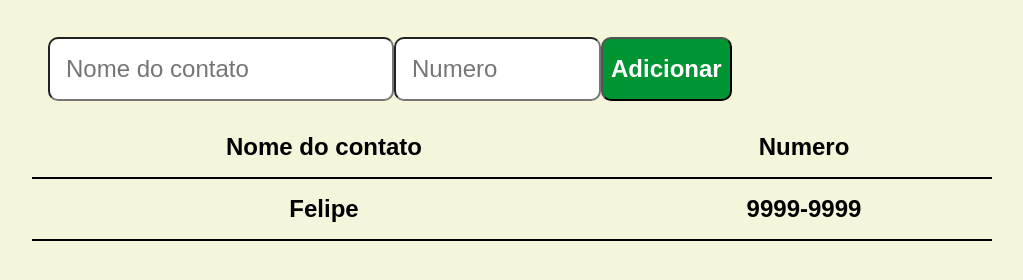
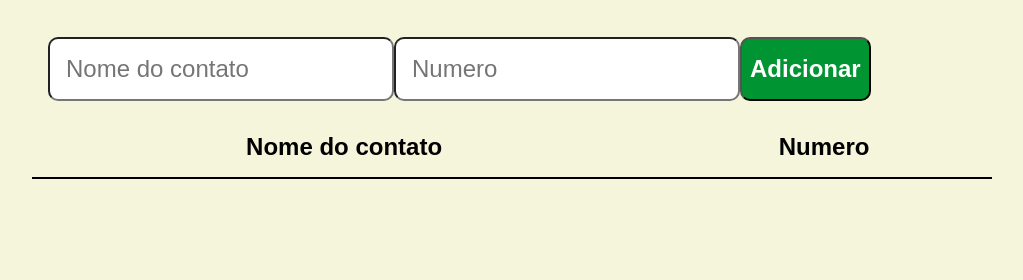
Before and after one commit to 0Lipe/Projeto2, a plain HTML site: page index.html in a window 1280 px wide. Shown: the part 48-328 px from the top of the page, without its empty margins (128-1151 px from the left). Drawn offline with Linux system fonts and the light colour scheme; a web font is replaced by a local one.

Commit message:
atualização

```diff
--- a/index.html
+++ b/index.html
@@ -16,7 +16,7 @@
         </header>
         <form id="form-contato">
             <input type="text" id="nome-contato" required placeholder="Nome do contato">
-            <input type="number" id="numero-contato" required placeholder="Numero" min="100000000" max="99999999">
+            <input type="tel" id="numero-contato" required placeholder="Numero">
             <button type="submit">Adicionar</button>
         </form>
         <table cellspacing="0">
@@ -32,12 +32,7 @@
             </thead>
             <tbody>
                 <tr>
-                    <th>
-                        Felipe
-                    </th>
-                    <th>
-                        9999-9999
-                    </th>
+
                 </tr>
             </tbody>
         </table>
--- a/main.js
+++ b/main.js
@@ -15,7 +15,7 @@ function adicionaLinha() {
     const inputNumeroContato = document.getElementById('numero-contato');
 
     Nomes.push(inputNomeContato.value);
-    numeros.push(parseFloat(inputNumeroContato.value));
+    numeros.push(inputNumeroContato.value);
 
     let linha = '<tr>';
     linha += `<td>${inputNomeContato.value}</td>`;
```
